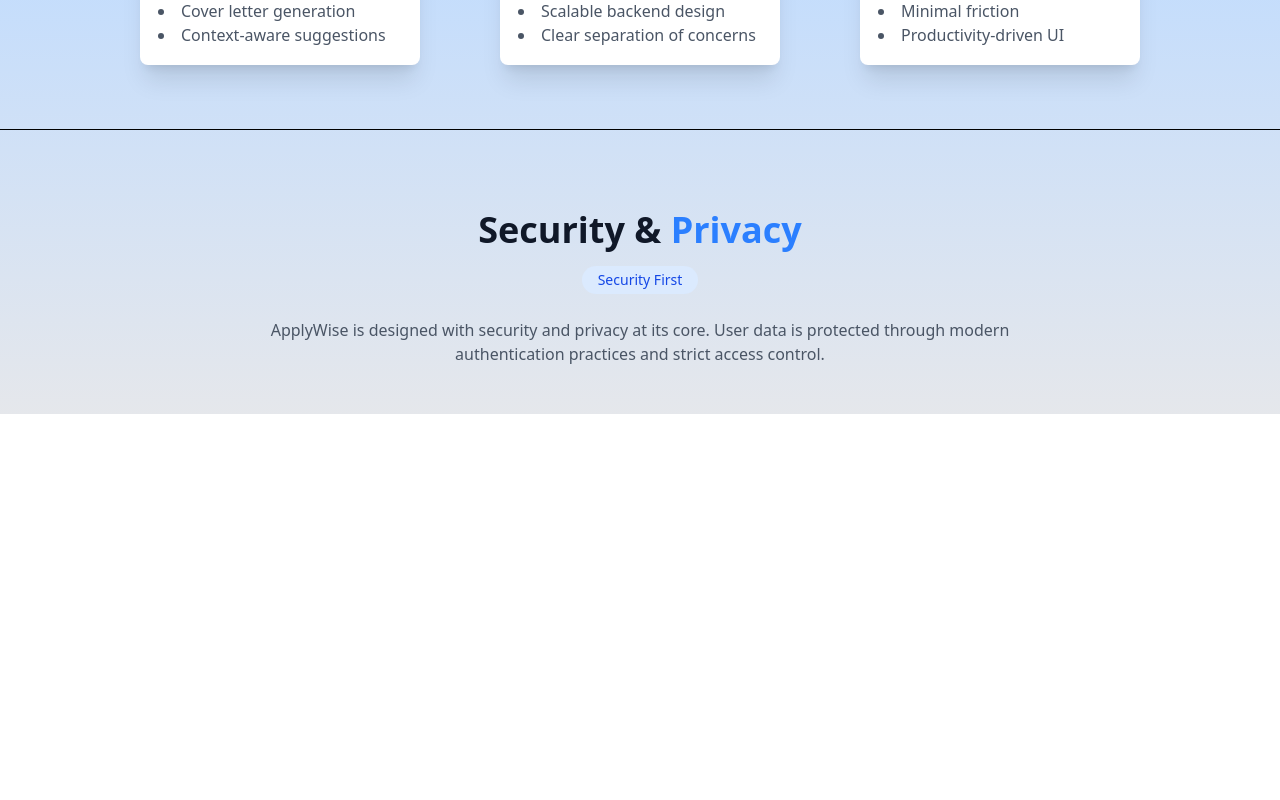
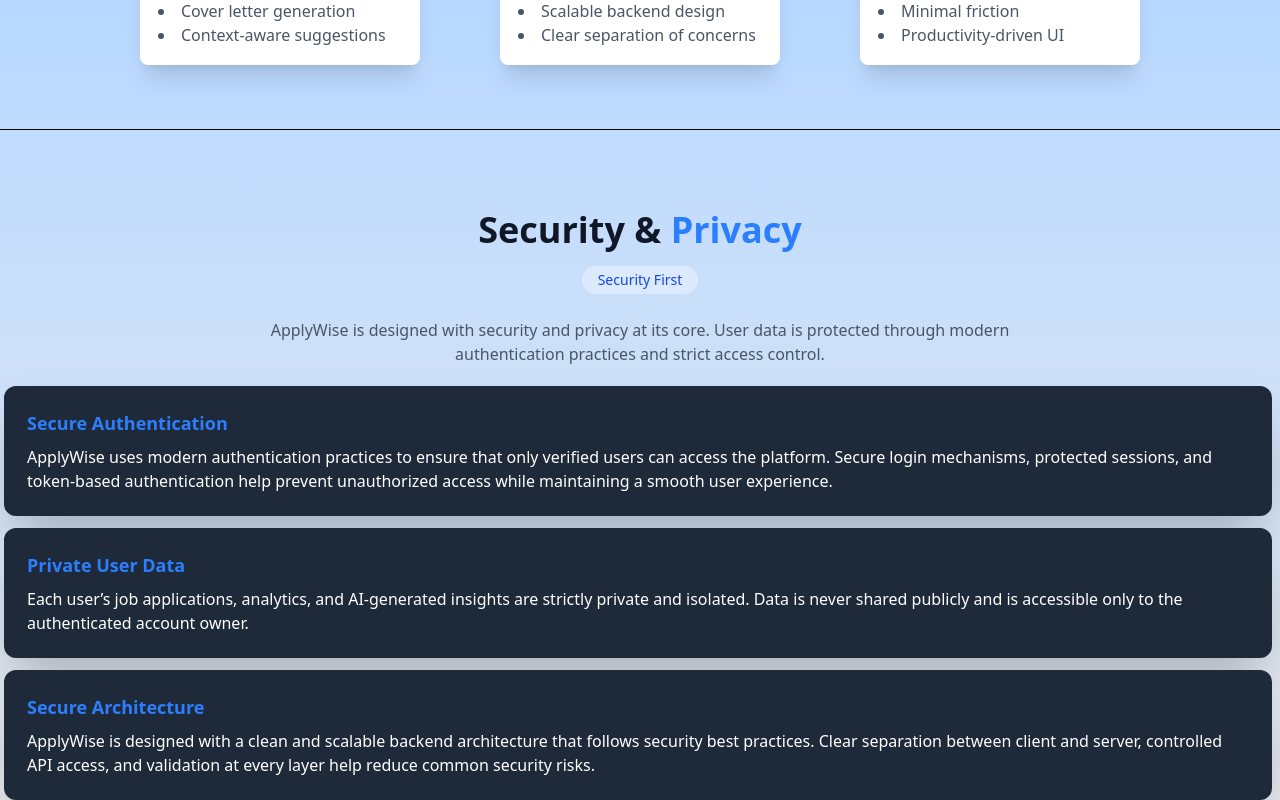
Before and after one commit to mdqasim786/ApplyWise-AI-Job-Application-Tracker, a React (Vite) app in the folder client/client/: page /features in a window 1280 px wide. Shown: the part 668-1468 px from the top of the page. Before the commit the page ends 1082 px from the top, so only its background shows below. Built offline with nearby package versions, Linux system fonts and the light colour scheme.

Commit message:
created security grid in features

```diff
--- a/client/client/src/Pages/Features.jsx
+++ b/client/client/src/Pages/Features.jsx
@@ -124,9 +124,40 @@
         </p>
 
         {/* Security Grid */}
-        <div className="mt-12 grid grid-cols-1 md:grid-cols-3 gap-8">
+          <div className="p-5 ml-1 mr-2 mt-5 hover:cursor-pointer border-gray-800 rounded-xl bg-gray-800 shadow-2xl transition-transform duration-300 hover:shadow-xl hover:-translate-y-1 border-3  hover:border-white">
+            <h3 className="text-lg font-semibold text-blue-500">
+              Secure Authentication
+            </h3>
+            <p className="mt-2 text-white">
+              ApplyWise uses modern authentication practices to ensure that only
+              verified users can access the platform. Secure login mechanisms,
+              protected sessions, and token-based authentication help prevent
+              unauthorized access while maintaining a smooth user experience.
+            </p>
+          </div>
 
-        </div>
+          <div className="p-5 ml-1 mr-2 mt-3 hover:cursor-pointer border-gray-800 rounded-xl bg-gray-800 shadow-2xl transition-transform duration-300 hover:shadow-xl hover:-translate-y-1 border-3  hover:border-white">
+            <h3 className="text-lg font-semibold text-blue-500">
+              Private User Data
+            </h3>
+            <p className="mt-2 text-white">
+              Each user’s job applications, analytics, and AI-generated insights are
+              strictly private and isolated. Data is never shared publicly and is
+              accessible only to the authenticated account owner.
+            </p>
+          </div>
+
+          <div className="p-5 ml-1 mr-2 mt-3 hover:cursor-pointer border-gray-800 rounded-xl bg-gray-800 shadow-2xl transition-transform duration-300 hover:shadow-xl hover:-translate-y-1 border-3  hover:border-white">
+            <h3 className="text-lg font-semibold text-blue-500">
+              Secure Architecture
+            </h3>
+            <p className="mt-2 text-white">
+              ApplyWise is designed with a clean and scalable backend architecture
+              that follows security best practices. Clear separation between client
+              and server, controlled API access, and validation at every layer help
+              reduce common security risks.
+            </p>
+          </div>
       </div>
   </>
   );
```
